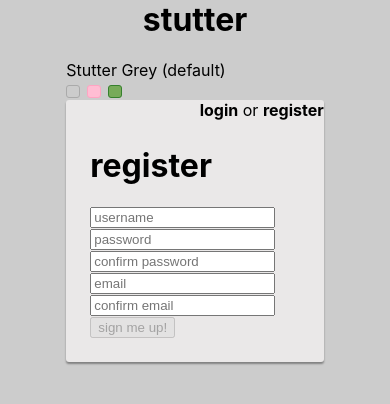
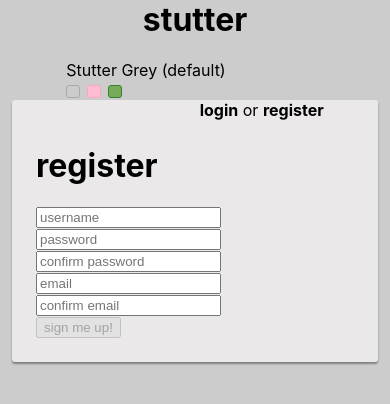
Before and after one commit to detri/stutter, a React (Create React App) app in the folder web/: page /register in a window 390 px wide. Shown: the top 404 px of the page. Built offline with nearby package versions, Linux system fonts and the light colour scheme.

Commit message:
fix mobile

```diff
--- a/web/src/Display.js
+++ b/web/src/Display.js
@@ -61,6 +61,10 @@ export const MainContainer = styled.div`
   padding: 1.5em;
   background-color: ${props => props.theme.main};
   box-shadow: 0px 2px 2px grey;
+
+  @media only screen and (max-width: 767px) {
+    width: calc(100vw - 1.5em);
+  }
 `;
 
 export const Logo = styled.h1`
```
